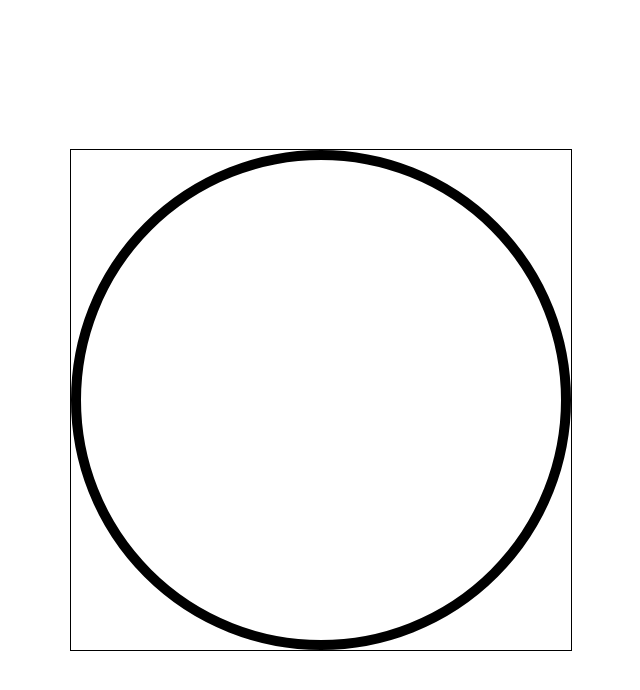
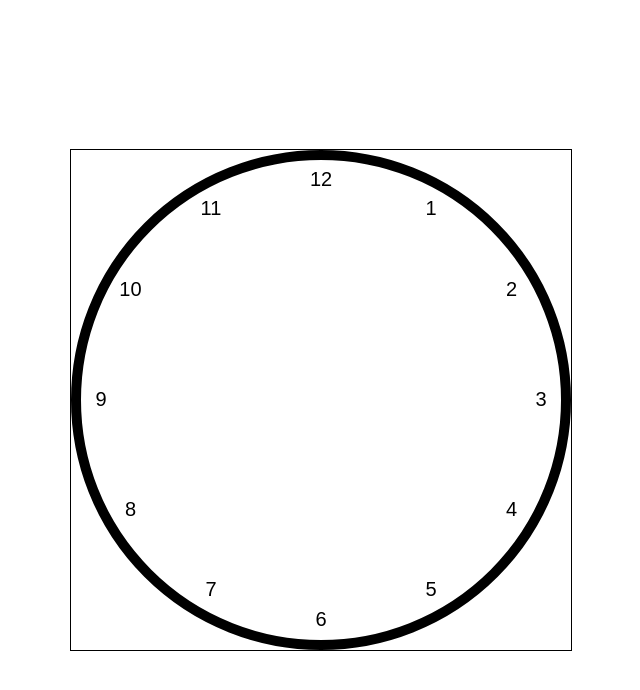
Before and after one commit to 411426414/WebCourse, a plain HTML site: page clock.html in a window 1280 px wide. Shown: the whole page, without its empty margins (319-959 px from the left). Drawn offline with Linux system fonts and the light colour scheme.

Commit message:
设置时间

```diff
--- a/clock.html
+++ b/clock.html
@@ -31,6 +31,17 @@
 				/*设置当前的线条宽度*/
 				ctx.lineWidth = 10;
 				ctx.stroke();
+
+        var hoursnum = [3, 4, 5, 6, 7, 8, 9, 10, 11, 12, 1, 2];
+				for(var i = 0; i < 12; i++) {
+					var rad = Math.PI * 2 / 12 * i;
+					var x = (r - 30) * Math.cos(rad);
+					var y = (r - 30) * Math.sin(rad);
+					ctx.font = "20px Arial";
+					ctx.textAlign = "center";
+					ctx.textBaseline = "middle";
+					ctx.fillText(hoursnum[i], x, y);
+				}
     })();
   </script>
 </body>
```
